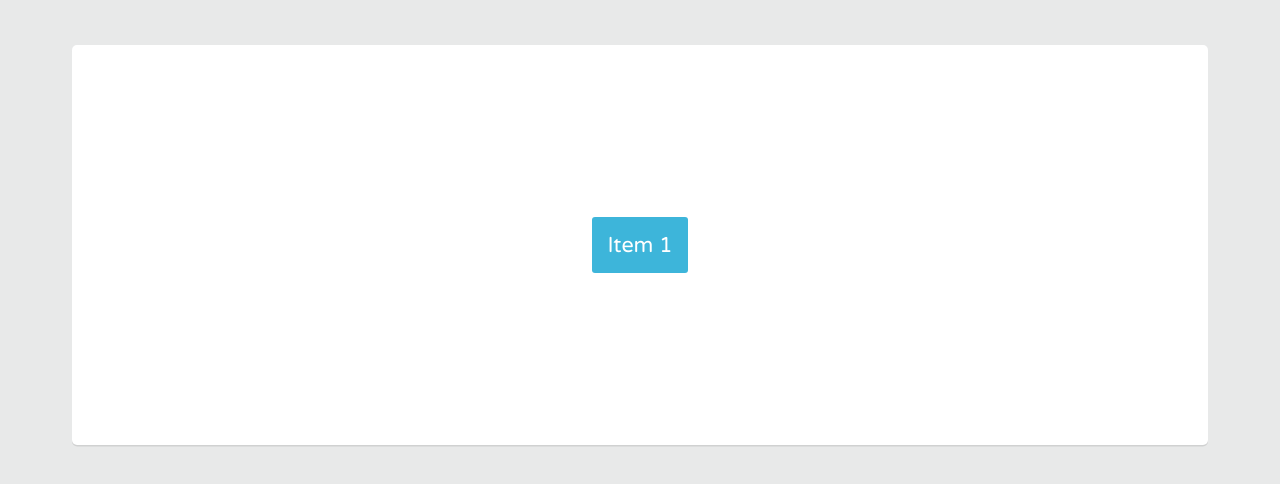
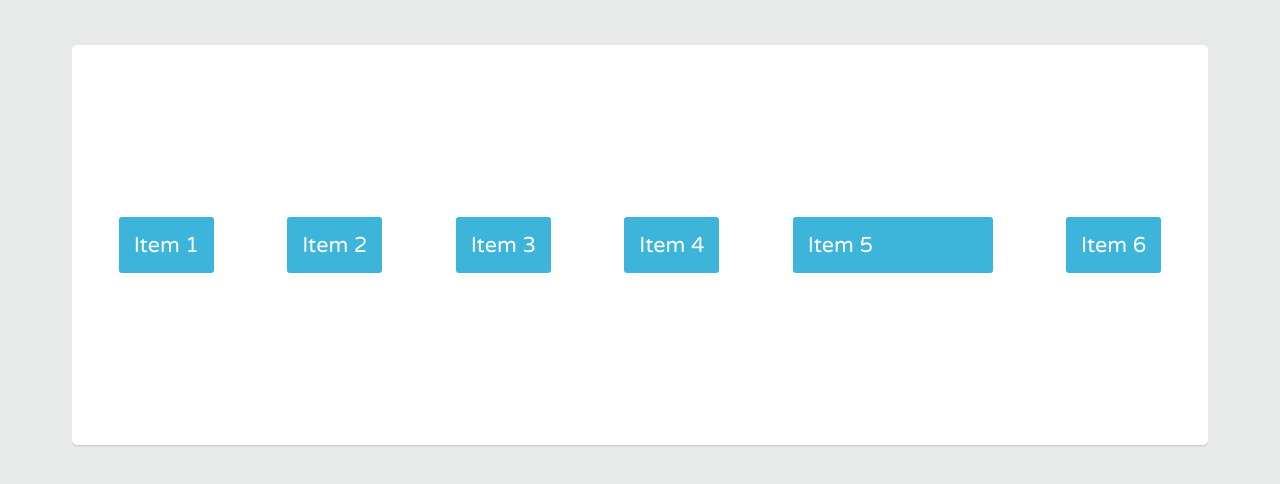
Before and after one commit to Oyunaa/test1, a plain HTML site: page index.html in a window 1280 px wide. Drawn offline with Linux system fonts and the light colour scheme.

Commit message:
update content

```diff
--- a/index.html
+++ b/index.html
@@ -11,11 +11,11 @@
 <body>
   <div class="container">
     <div class="item-1 item">Item 1</div>
-    <!-- <div class="item-2 item">Item 2</div>
-      <div class="item-3 item">Item 3</div>
-      <div class="item-4 item">Item 4</div>
-      <div class="item-5 item">Item 5</div>
-      <div class="item-6 item">Item 6</div> -->
+    <div class="item-2 item">Item 2</div>
+    <div class="item-3 item">Item 3</div>
+    <div class="item-4 item">Item 4</div>
+    <div class="item-5 item">Item 5</div>
+    <div class="item-6 item">Item 6</div>
   </div>
 </body>
 
```
